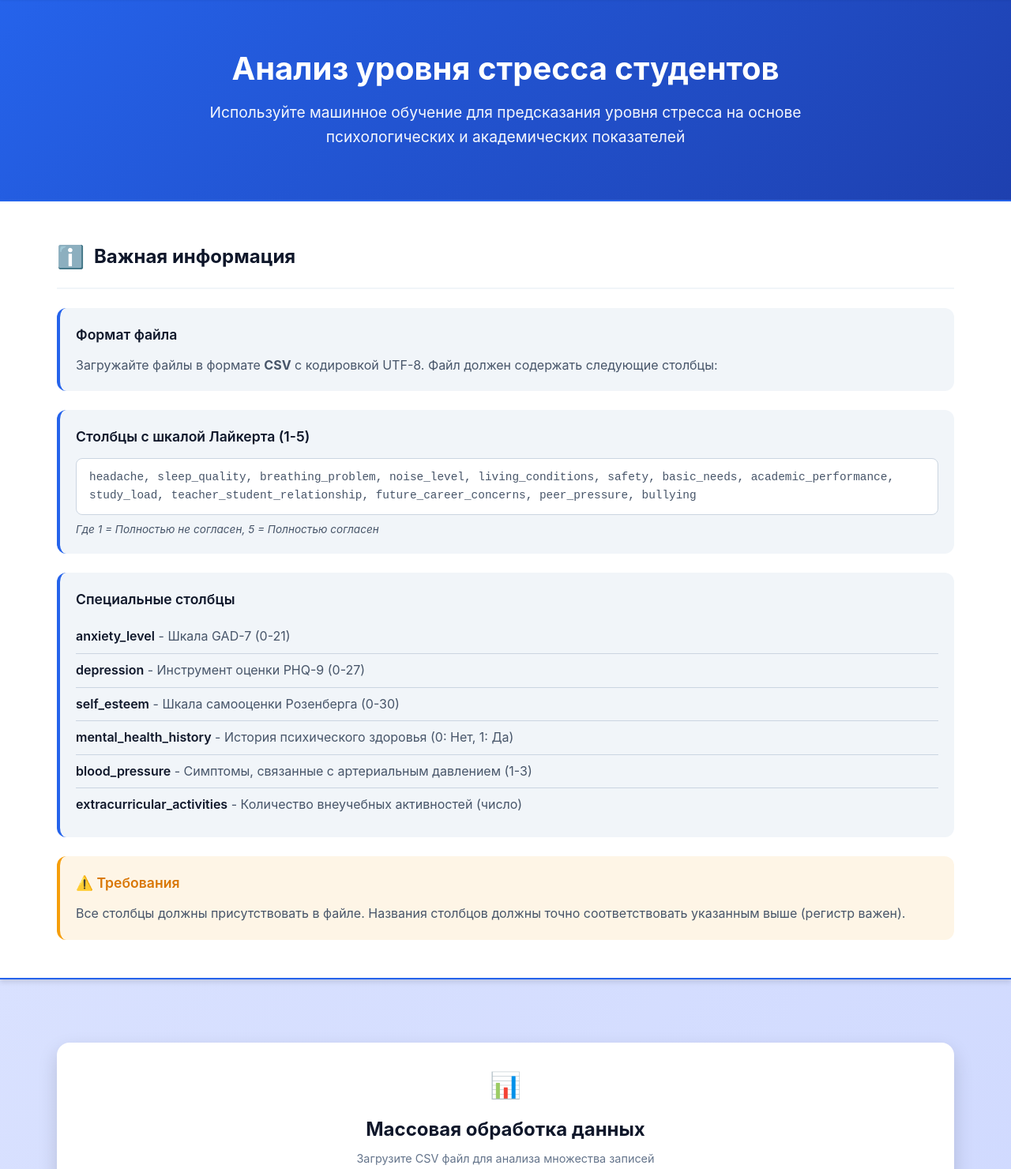
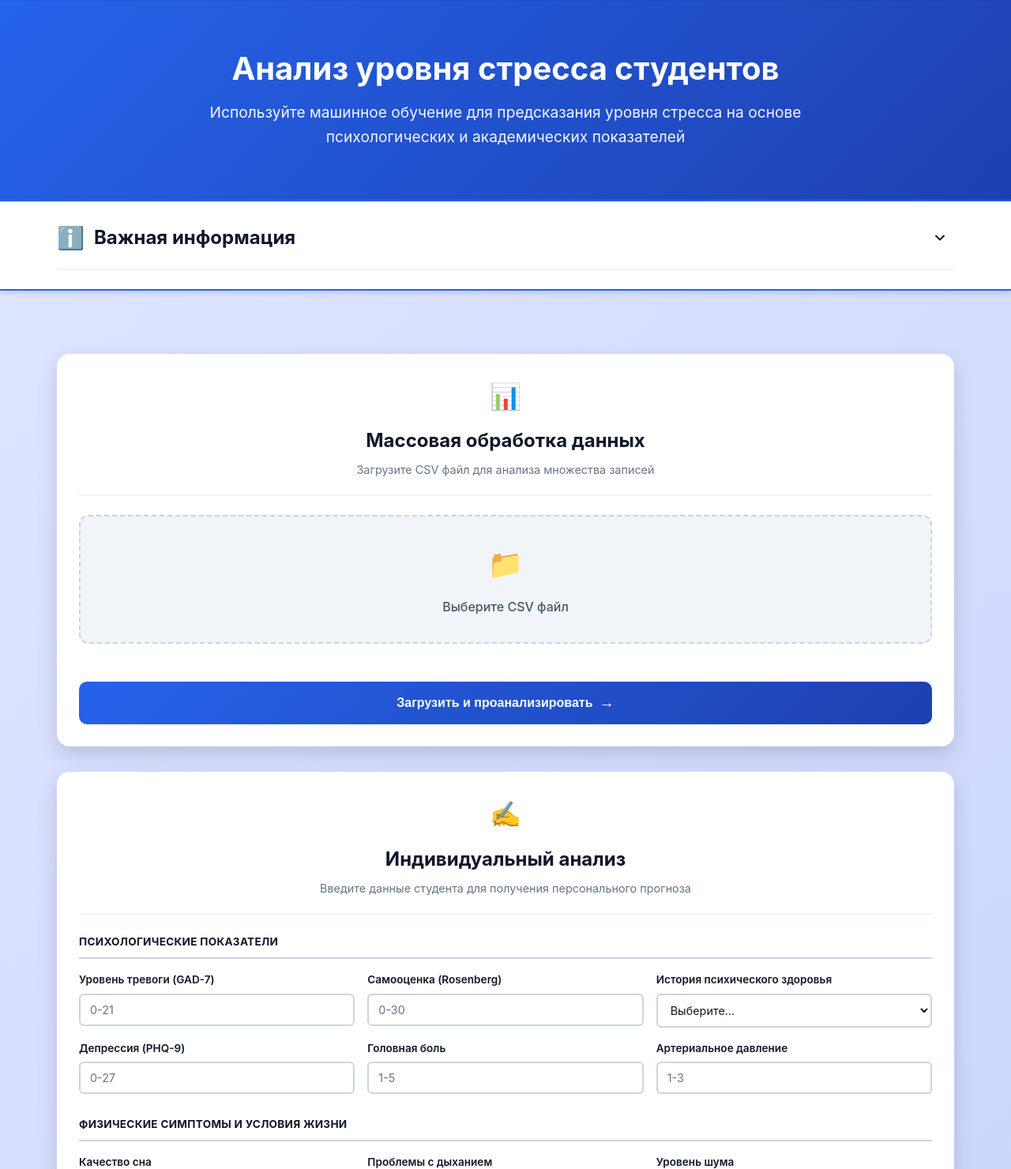
Before and after one commit to stud-mon/stud-mon, a Flask app: page / in a window 1280 px wide. Shown: the part 72-1552 px from the top of the page at 79% size. Run offline with Flask 3, Linux system fonts and the light colour scheme; parts of the project's set-up code (start-up, migrations or seed data) failed here and were passed over.

Commit message:
Adjusted the information section UI

```diff
--- a/static/css/style.css
+++ b/static/css/style.css
@@ -93,11 +93,16 @@ body {
 .info-section {
     width: 100%;
     background: var(--bg-white);
-    padding: 3rem 0;
+    padding: 1.5rem 0;
     margin-bottom: 2rem;
     border-top: 2px solid var(--primary-color);
     border-bottom: 2px solid var(--primary-color);
     box-shadow: var(--shadow-md);
+    transition: padding 0.3s;
+}
+
+.info-section.expanded {
+    padding: 3rem 0;
 }
 
 .info-container {
@@ -109,10 +114,49 @@ body {
 .info-header {
     display: flex;
     align-items: center;
+    justify-content: space-between;
     gap: 0.75rem;
-    margin-bottom: 1.5rem;
+    margin-bottom: 0;
     padding-bottom: 1rem;
     border-bottom: 2px solid var(--bg-light);
+    cursor: pointer;
+    transition: all 0.2s;
+}
+
+.info-header:hover {
+    opacity: 0.8;
+}
+
+.info-header-left {
+    display: flex;
+    align-items: center;
+    gap: 0.75rem;
+}
+
+.info-toggle {
+    background: transparent;
+    border: none;
+    color: var(--text-primary);
+    cursor: pointer;
+    padding: 0.5rem;
+    border-radius: 6px;
+    transition: all 0.2s;
+    display: flex;
+    align-items: center;
+    justify-content: center;
+    flex-shrink: 0;
+}
+
+.info-toggle:hover {
+    background: var(--bg-light);
+}
+
+.info-header.expanded .info-toggle svg {
+    transform: rotate(180deg);
+}
+
+.info-toggle svg {
+    transition: transform 0.3s;
 }
 
 .info-icon {
@@ -127,16 +171,36 @@ body {
 }
 
 .info-content {
-    display: flex;
+    display: none;
     flex-direction: column;
     gap: 1.5rem;
+    margin-top: 1.5rem;
+    padding-top: 1rem;
+    animation: slideDown 0.3s ease-out;
+}
+
+.info-content[style*="block"] {
+    display: flex !important;
+}
+
+@keyframes slideDown {
+    from {
+        opacity: 0;
+        transform: translateY(-10px);
+    }
+    to {
+        opacity: 1;
+        transform: translateY(0);
+    }
 }
 
 .info-block {
-    padding: 1.25rem;
+    padding: 1.25rem 1.5rem;
     background: var(--bg-light);
     border-radius: 12px;
     border-left: 4px solid var(--primary-color);
+    width: 100%;
+    box-sizing: border-box;
 }
 
 .info-block h4 {
--- a/templates/index.html
+++ b/templates/index.html
@@ -25,11 +25,18 @@
 
         <section class="info-section">
             <div class="info-container">
-                <div class="info-header">
-                    <div class="info-icon">ℹ️</div>
-                    <h3>Важная информация</h3>
+                <div class="info-header" id="info-header">
+                    <div class="info-header-left">
+                        <div class="info-icon">ℹ️</div>
+                        <h3>Важная информация</h3>
+                    </div>
+                    <button type="button" class="info-toggle" id="info-toggle" aria-label="Развернуть/свернуть">
+                        <svg width="20" height="20" viewBox="0 0 20 20" fill="none" xmlns="http://www.w3.org/2000/svg">
+                            <path d="M5 7.5L10 12.5L15 7.5" stroke="currentColor" stroke-width="2" stroke-linecap="round" stroke-linejoin="round"/>
+                        </svg>
+                    </button>
                 </div>
-                <div class="info-content">
+                <div class="info-content" id="info-content" style="display: none;">
                     <div class="info-block">
                         <h4>Формат файла</h4>
                         <p>Загружайте файлы в формате <strong>CSV</strong> с кодировкой UTF-8. Файл должен содержать следующие столбцы:</p>
```
Also changed, not shown: static/js/main.js (+35 -0 lines).
